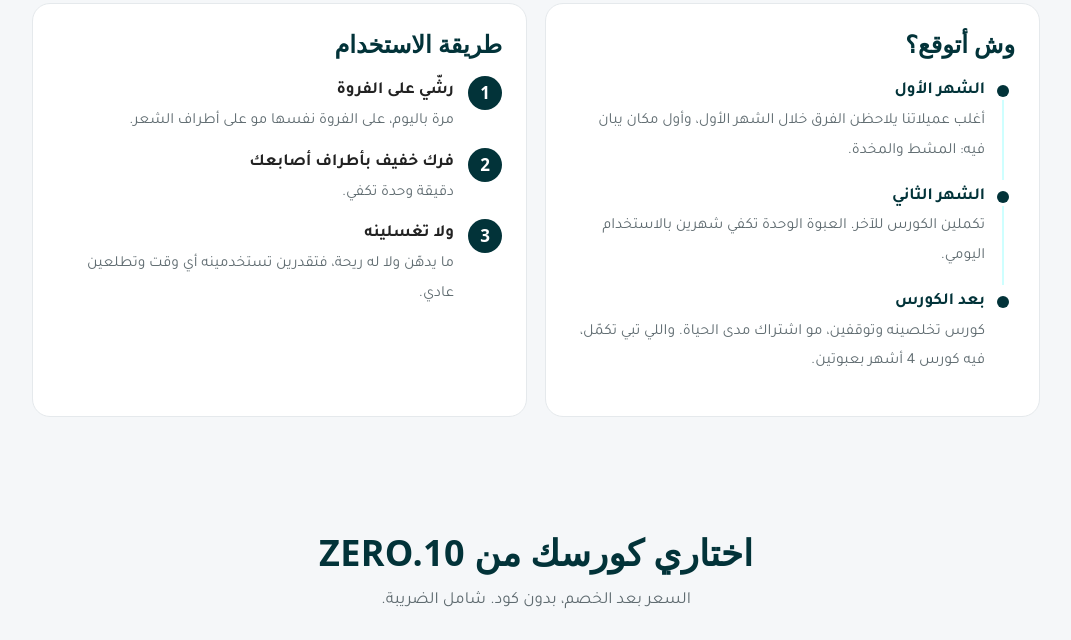
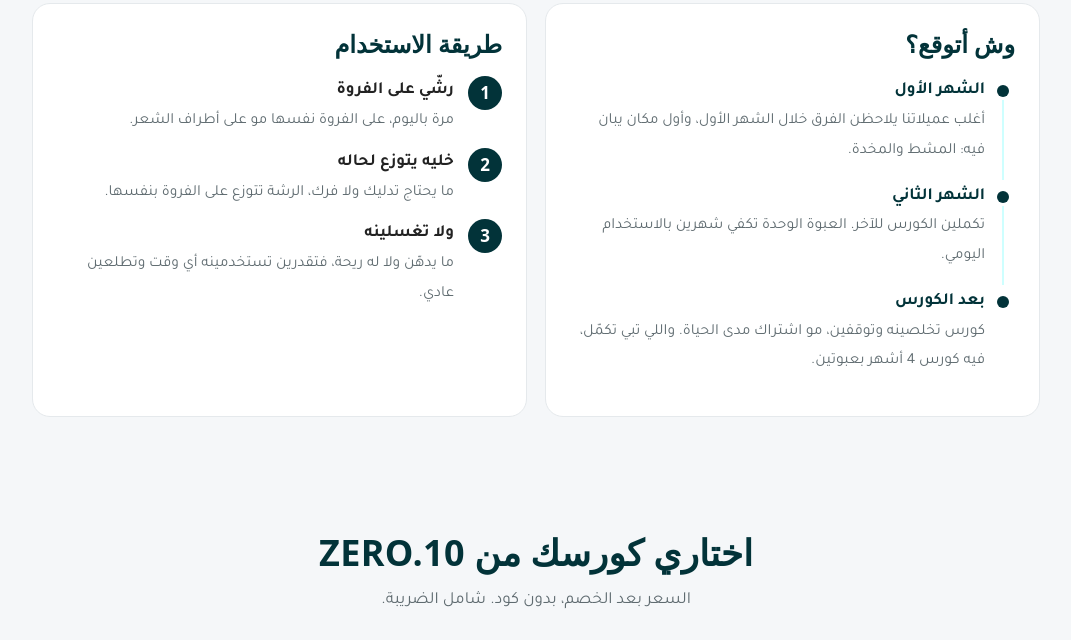
Before and after one commit to hamudanajjar20-web/mishmash-lp, a plain HTML site: page vitamins/index.html in a window 1280 px wide. Shown: the part 2773-3413 px from the top of the page, without its empty margins (104-1175 px from the left). Drawn offline with Linux system fonts and the light colour scheme; a web font is replaced by a local one.

Commit message:
Vitamins page: product needs no massage, it spreads by itself
Co-Authored-By: Claude Opus 5.5 <noreply@anthropic.com>
Claude-Session: https://claude.ai/code/session_012vo7SY9VBTxQC93BZRGJQ4

```diff
--- a/vitamins/index.html
+++ b/vitamins/index.html
@@ -343,7 +343,7 @@ fbq('track','ViewContent',{content_ids:['498315623'],content_type:'product',valu
       <h2>طريقة الاستخدام</h2>
       <ol class="steps">
         <li><div><b>رشّي على الفروة</b><span>مرة باليوم، على الفروة نفسها مو على أطراف الشعر.</span></div></li>
-        <li><div><b>فرك خفيف بأطراف أصابعك</b><span>دقيقة وحدة تكفي.</span></div></li>
+        <li><div><b>خليه يتوزع لحاله</b><span>ما يحتاج تدليك ولا فرك، الرشة تتوزع على الفروة بنفسها.</span></div></li>
         <li><div><b>ولا تغسلينه</b><span>ما يدهّن ولا له ريحة، فتقدرين تستخدمينه أي وقت وتطلعين عادي.</span></div></li>
       </ol>
     </div>
```
